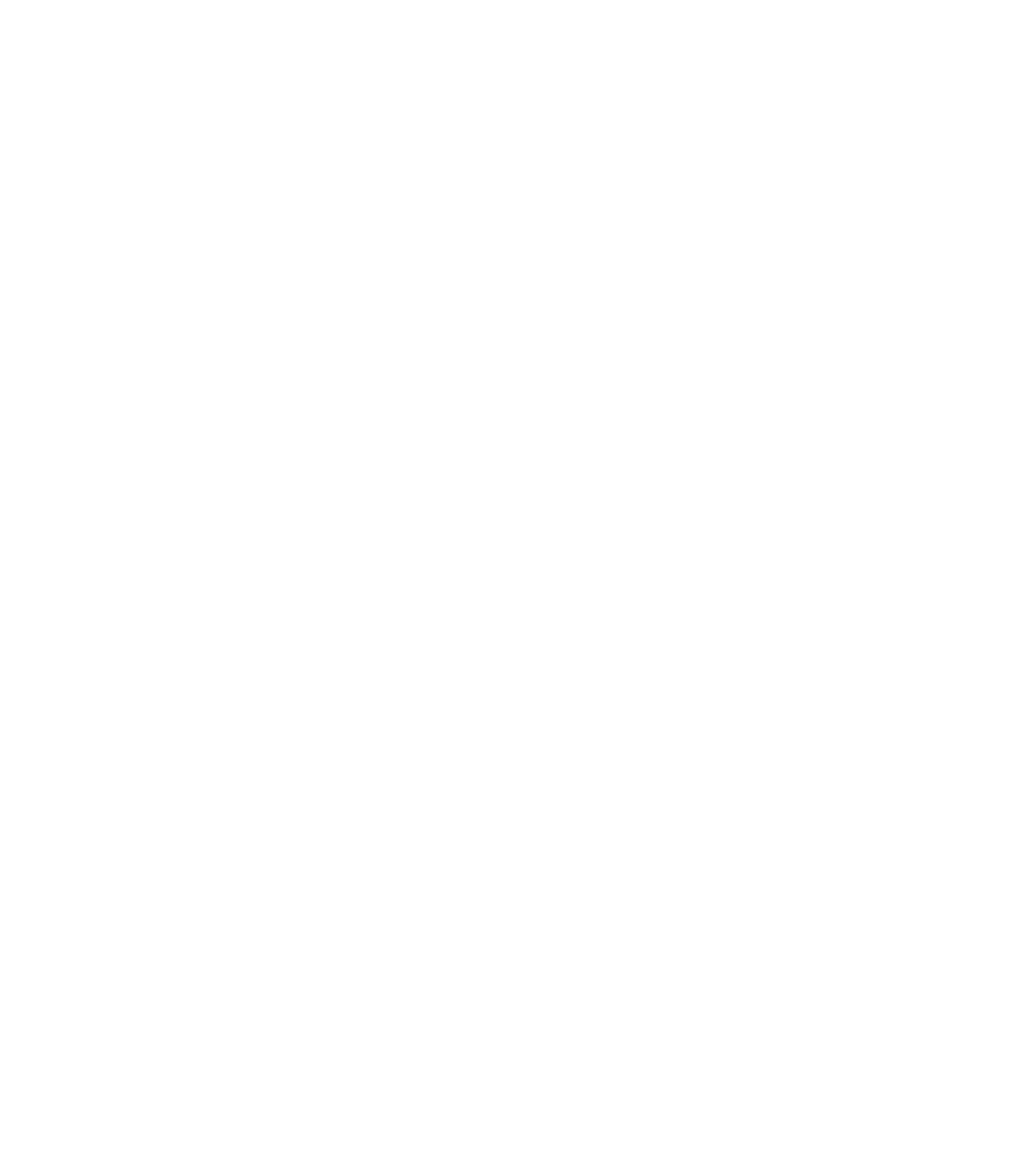
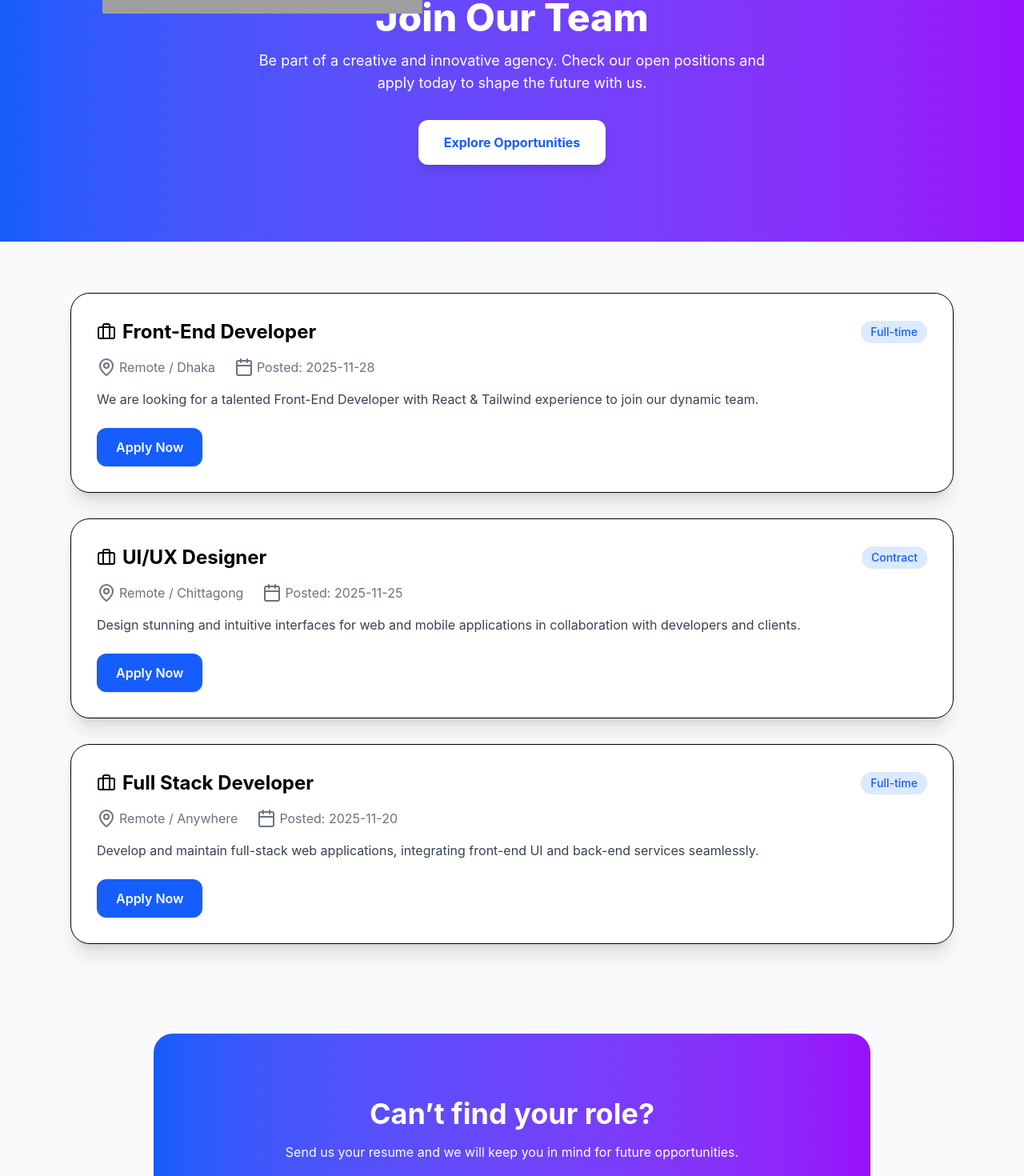
Before and after one commit to AnikHaque/WION-Agency, a React (Vite) app: page /career in a window 1280 px wide. Before the commit this address had no page. Shown: the part 168-1638 px from the top of the page at 80% size. Before the commit the page ends 800 px from the top, so only its background shows below. Built offline with nearby package versions, Linux system fonts and the light colour scheme; grey boxes are pictures that could not be loaded.

Commit message:
career page started

```diff
--- a/src/App.jsx
+++ b/src/App.jsx
@@ -8,6 +8,7 @@
 import FaqPage from "./pages/Faq";
 import ProjectDetails from "./components/PortfolioDetails";
 import PricingPage from "./components/Pricing";
+import Career from "./components/Career";
 
 
 export default function App() {
@@ -22,6 +23,7 @@
         <Route path="/contact" element={<ContactPage />} />
         <Route path="/projectdetails" element={<ProjectDetails />} />
         <Route path="/pricing" element={<PricingPage />} />
+        <Route path="/career" element={<Career />} />
         <Route path="/features/:id" element={<FeatureDetails />} />
       </Route>
     </Routes>
--- /dev/null
+++ b/src/components/Career.jsx
@@ -0,0 +1,96 @@
+import { useState } from "react";
+import { Briefcase, MapPin, Mail, Calendar } from "lucide-react";
+import { motion } from "framer-motion";
+
+export default function Career() {
+  const [jobs, setJobs] = useState([
+    {
+      id: 1,
+      title: "Front-End Developer",
+      location: "Remote / Dhaka",
+      type: "Full-time",
+      posted: "2025-11-28",
+      description: "We are looking for a talented Front-End Developer with React & Tailwind experience to join our dynamic team.",
+    },
+    {
+      id: 2,
+      title: "UI/UX Designer",
+      location: "Remote / Chittagong",
+      type: "Contract",
+      posted: "2025-11-25",
+      description: "Design stunning and intuitive interfaces for web and mobile applications in collaboration with developers and clients.",
+    },
+    {
+      id: 3,
+      title: "Full Stack Developer",
+      location: "Remote / Anywhere",
+      type: "Full-time",
+      posted: "2025-11-20",
+      description: "Develop and maintain full-stack web applications, integrating front-end UI and back-end services seamlessly.",
+    },
+  ]);
+
+  return (
+    <div className="min-h-screen bg-gray-50 pb-20">
+      {/* Hero Section */}
+      <div className="bg-gradient-to-r from-blue-600 to-purple-600 text-white py-24 px-6 text-center ">
+        <h1 className="text-5xl font-extrabold mb-4">Join Our Team</h1>
+        <p className="max-w-2xl mx-auto text-lg">
+          Be part of a creative and innovative agency. Check our open positions and apply today to shape the future with us.
+        </p>
+        <motion.button
+          whileHover={{ scale: 1.05 }}
+          className="mt-8 bg-white text-blue-600 font-bold px-8 py-4 rounded-xl shadow-lg hover:bg-gray-100 transition"
+        >
+          Explore Opportunities
+        </motion.button>
+      </div>
+
+      {/* Jobs Listing */}
+      <div className="max-w-6xl mx-auto mt-16 px-6 space-y-8">
+        {jobs.map((job) => (
+          <motion.div
+            key={job.id}
+            whileHover={{ scale: 1.02 }}
+            className="bg-white p-8 rounded-3xl shadow-xl border hover:shadow-2xl transition relative"
+          >
+            <div className="flex items-center justify-between mb-4">
+              <h2 className="text-2xl font-bold flex items-center gap-2">
+                <Briefcase /> {job.title}
+              </h2>
+              <span className="bg-blue-100 text-blue-600 px-3 py-1 rounded-full text-sm font-medium">
+                {job.type}
+              </span>
+            </div>
+
+            <div className="flex flex-wrap gap-6 mb-4 text-gray-500">
+              <span className="flex items-center gap-1"><MapPin /> {job.location}</span>
+              <span className="flex items-center gap-1"><Calendar /> Posted: {job.posted}</span>
+            </div>
+
+            <p className="text-gray-700 mb-6">{job.description}</p>
+
+            <motion.button
+              whileHover={{ scale: 1.05 }}
+              className="bg-blue-600 text-white px-6 py-3 rounded-xl font-semibold shadow hover:bg-blue-700 transition"
+            >
+              Apply Now
+            </motion.button>
+          </motion.div>
+        ))}
+      </div>
+
+      {/* CTA Section */}
+      <div className="text-center mt-28 px-6 py-20 bg-gradient-to-r from-blue-600 to-purple-600 text-white rounded-3xl max-w-4xl mx-auto">
+        <h2 className="text-4xl font-bold mb-4">Can’t find your role?</h2>
+        <p className="mb-6">Send us your resume and we will keep you in mind for future opportunities.</p>
+        <motion.button
+          whileHover={{ scale: 1.05 }}
+          className="bg-white text-blue-600 font-bold px-8 py-4 rounded-xl shadow-lg hover:bg-gray-100 transition"
+        >
+          Submit Your Resume
+        </motion.button>
+      </div>
+    </div>
+  );
+}
```
